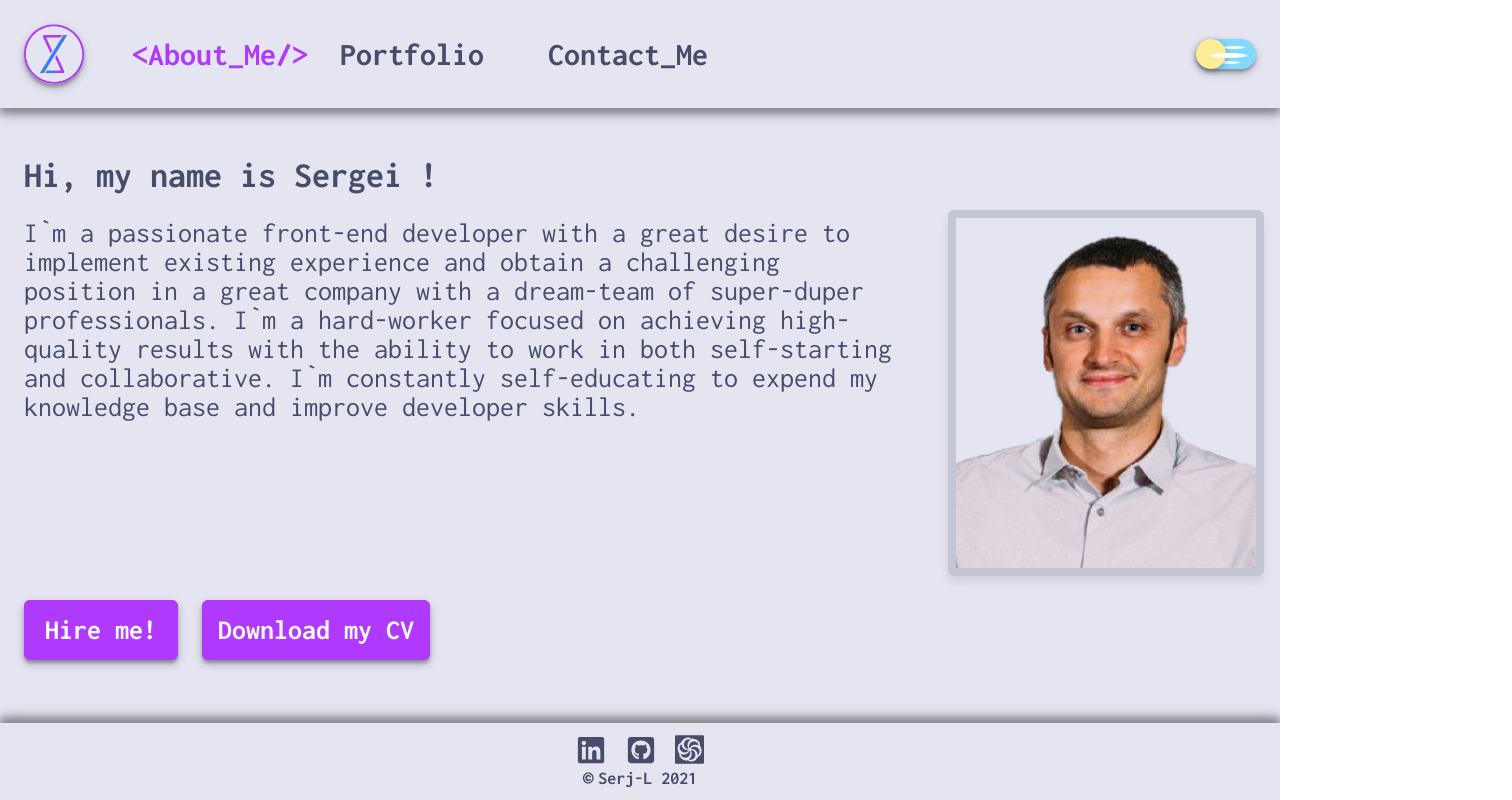
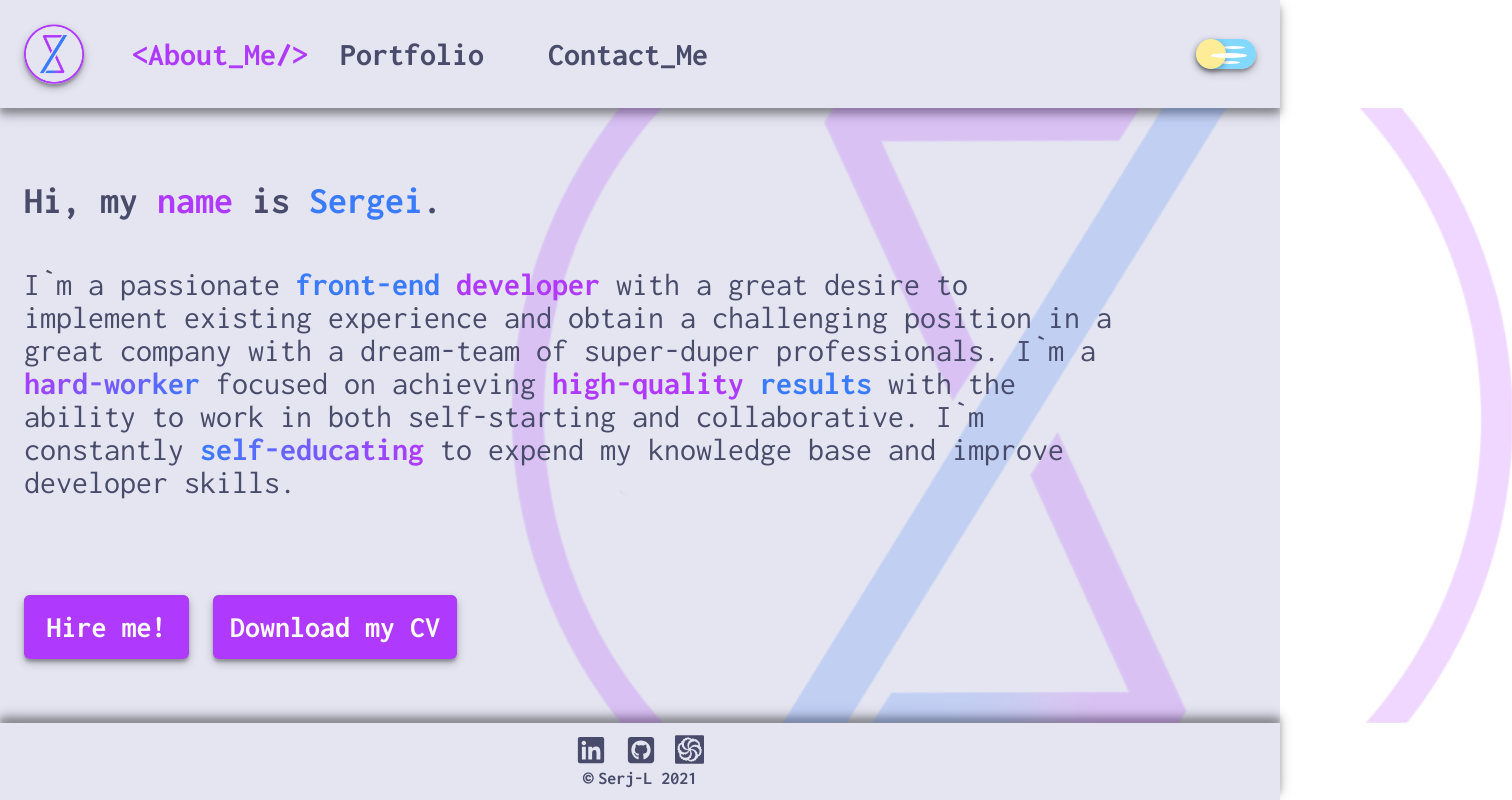
Before and after one commit to Serj-L/Profile, a React (Create React App) app: page / in a window 1280 px wide. Shown: the whole page, 1512 px wide, since content can reach past the window. Built offline with nearby package versions, Linux system fonts and the light colour scheme; no server answers.

Commit message:
redesign About page, fix bug with like projects when connection is lost

```diff
--- a/package.json
+++ b/package.json
@@ -2,6 +2,7 @@
   "name": "serj_l-profile",
   "version": "0.1.0",
   "private": true,
+  "homepage": "https://serj-l.github.io/Profile",
   "dependencies": {
     "@reduxjs/toolkit": "^1.6.2",
     "@testing-library/jest-dom": "^5.15.0",
@@ -25,6 +26,8 @@
   "scripts": {
     "start": "react-scripts start",
     "build": "react-scripts build",
+    "predeploy": "npm run build",
+    "deploy": "gh-pages -d build",
     "eject": "react-scripts eject",
     "eslint": "eslint --ext .js,.jsx,.ts,.tsx src"
   },
@@ -45,5 +48,8 @@
       "last 1 firefox version",
       "last 1 safari version"
     ]
+  },
+  "devDependencies": {
+    "gh-pages": "^3.2.3"
   }
 }
--- a/src/App.module.css
+++ b/src/App.module.css
@@ -125,3 +125,17 @@
     padding: 1rem;
   }
 }
+
+@media (max-width: 576px) {
+  .headerContentWrapper {
+    padding: 0.5rem;
+  }
+
+  .headerLogoImg {
+    width: 50px;
+  }
+
+  .footer {
+    padding: 0.5rem;
+  }
+}
--- a/src/api/Firebase.ts
+++ b/src/api/Firebase.ts
@@ -44,12 +44,7 @@ export const getBlobFromDb = async (filePath: string): Promise<Blob> => {
 
 export const getProjectsFromDb = async () => {
   const projects = await getDoc(doc(dataBase, 'portfolio', 'projects'));
-
   return projects.data()?.list;
-};
-
-export const setProjectsToDb = async (projects: IProjectsFromDb[]) => {
-  await setDoc(doc(dataBase, 'portfolio' , 'projects'), { list: projects } );
 };
 
 export const changeProjectLikeInDb = async (projectId: string, isLiked: boolean) => {
--- a/src/components/Button/Button.module.css
+++ b/src/components/Button/Button.module.css
@@ -3,9 +3,9 @@
   min-width: 5.5em;
   font-family: var(--family);
   font-weight: var(--fw-bold);
-  line-height: 2;
+  line-height: 1;
   background-color: inherit;
-  padding: 0 0.5em;
+  padding: 0.5em;
   border-radius: var(--radius);
   border: 2px solid var(--clr-ui-border);
   cursor: pointer;
--- a/src/components/MainNavigation/MainNavigation.module.css
+++ b/src/components/MainNavigation/MainNavigation.module.css
@@ -73,7 +73,7 @@
     width: fit-content;
     height: fit-content;
     position: absolute;
-    top: 15px;
+    top: 25px;
     right: 85px;
     padding: 3em 2em;
     border-radius: var(--radius);
@@ -142,6 +142,13 @@
   }
 }
 
+@media (max-width: 576px) {
+  .navList {
+    top: 15px;
+    right: 80px;
+  }
+}
+
 @media (max-width: 372px) {
   .navList {
     padding: 3em 1em;
--- a/src/components/ProjectCards/ProjectCards.module.css
+++ b/src/components/ProjectCards/ProjectCards.module.css
@@ -189,16 +189,17 @@
 .projectLinksWrapper {
   display: flex;
   align-items: flex-start;
-  gap: 1rem;
+  gap: 0.75rem;
   padding-block: 1rem;
 }
 
 .projectLink {
-  min-width: 5.5em;
+  min-width: 6.5em;
   font-family: var(--family);
   font-weight: var(--fw-bold);
   color: var(--clr-white);
   text-align: center;
+  line-height: 1;
   background-color: var(--clr-main);;
   padding: 0.6em 0.5em;
   border-radius: var(--radius);
--- a/src/index.css
+++ b/src/index.css
@@ -9,6 +9,7 @@
   --fs-lg: 22px;
   --fs-xl: 28px;
   --fs-xxl: 32px;
+  --fs-xxxl: 38px;
   --fw-light: 300;
   --fw-normal: 400;
   --fw-bold: 700;
@@ -33,9 +34,7 @@
   --clr-ui-hover-dark: hsl(236, 9%, 61%);
 
   --clr-gradient: linear-gradient(135deg, var(--clr-accent), var(--clr-main));
-
-  /* breakpoints */
-  --scr-md: 768px;
+  --clr-gradient-reverse: linear-gradient(270deg, var(--clr-accent), var(--clr-main));
 
   /* other */
   --radius: 6px;
--- a/src/pages/AboutMePage/AboutMePage.module.css
+++ b/src/pages/AboutMePage/AboutMePage.module.css
@@ -1,81 +1,75 @@
-.container {
+.contentWrapper {
   flex-grow: 1;
-
+  position: relative;
+  margin-block: -1.5rem;
+  padding-block: 1.5rem;
 }
 
-.contentWrapper {
-  display: flex;
-  justify-content: space-between;
-  gap: 4rem;
-  animation: fadeRight 1.5s;
+.contentWrapper::after {
+  content: '';
+  position: absolute;
+  top: 0;
+  right: -20vw;
+  width: 100%;
+  height: 100%;
+  background: url('../../images/MyLogo.png') right center / 1000px no-repeat;
+  opacity: 0;
+  animation: bgFadeIn 1.5s ease 1.5s forwards;
+}
+
+.mainClrTxt,
+.accentClrTxt,
+.gradientClrTxt,
+.gradientRevClrTxt {
+  font-weight: var(--fw-bold);
+}
+
+.mainClrTxt {
+  color: var(--clr-main);
+}
+
+.accentClrTxt {
+  color: var(--clr-accent);
+}
+
+.gradientClrTxt {
+  color: transparent;
+  background: var(--clr-gradient);
+  background-clip: text;
+}
+
+.gradientRevClrTxt {
+  color: transparent;
+  background: var(--clr-gradient-reverse);
+  background-clip: text;
 }
 
 .title {
+  font-size: var(--fs-xxxl);
+  margin: 0;
+  padding: 3rem 0;
   animation: fadeLeft 1s;
 }
 
 .text {
-  font-size: var(--fs-xl);
+  max-width: 1100px;
+  font-size: var(--fs-xxl);
   margin: 0;
-}
-
-.visualContentWrapper {
+  animation: fadeRight 1.5s;
   position: relative;
-  flex: 1 0 300px;
-  min-height: 350px;
-  font-size: 4rem;
-  line-height: 0;
-}
-
-.visualContentWrapper::before {
-  content: '';
-  position: absolute;
-  top: -0.125em;
-  left: -0.125em;
-  width: calc(100% + calc(0.125em * 2));
-  height: calc(100% + calc(0.125em * 2));
-  border: 0.125em solid var(--clr-accent);
-  border-radius: var(--radius);
-  box-shadow: inset 0 0 0.5em 0 var(--clr-accent), 0 0 0.5em 0 var(--clr-accent);
-}
-
-.visualContentWrapper[data-is-neon='true']::after {
-  pointer-events: none;
-  content: '';
-  position: absolute;
-  background: var(--clr-accent);
-  top: 75%;
-  left: 0;
-  width: 100%;
-  height: 100%;
-  transform: perspective(1em) rotateX(30deg) scale(1, 0.35);
-  filter: blur(1.5em);
-}
-
-.visualContentWrapper[data-is-neon='true'][data-is-neon-animate='true']::before {
-  animation: neon 1.5s forwards;
-}
-.visualContentWrapper[data-is-neon='true'][data-is-neon-animate='true']::after {
-  animation: neonShadow 1.5s forwards;
-}
-
-.visualContentWrapper[data-is-neon='false'][data-is-neon-animate='true']::before {
-  animation: neonOff 1.5s forwards;
-}
-
-.aboutMeImg {
-  width: auto;
-  height: auto;
+  z-index: 1;
 }
 
 .buttonWrapper {
   display: flex;
   align-items: center;
+  flex-wrap: wrap;
   gap: 1.5rem;
-  padding-top: 2rem;
+  padding: 6rem 0 2rem;
   animation: fadeUp 1.5s ease-out;
 }
 
+/* load page animation */
 @keyframes fadeRight {
   from {
     opacity: 0;
@@ -113,74 +107,59 @@
   }
 }
 
-@keyframes neon {
-  0% {
-    border-color: var(--clr-border);
+@keyframes bgFadeIn {
+  from {
+    opacity: 0;
+  }
+  to {
     opacity: 0.2;
-  }
-  70% {
-    opacity: 0.9;
-  }
-  80% {
-    opacity: 0.1;
-  }
-  85% {
-    opacity: 0.8;
-  }
-  87% {
-    opacity: 0.2;
-  }
-  90% {
-    opacity: 0.4;
-  }
-  95% {
-    opacity: 0.7;
-  }
-  97% {
-    opacity: 0.3;
-  }
-  100% {
-    opacity: 0.8;
   }
 }
 
-@keyframes neonShadow {
-  0% {
-    opacity: 0;
+/* adaptive */
+@media (max-width: 1230px) {
+  .contentWrapper{
+    margin-block: -1.2rem;
   }
-  70% {
-    opacity: 0.5;
-  }
-  80% {
-    opacity: 0.03;
-  }
-  85% {
-    opacity: 0.2;
-  }
-  87% {
-    opacity: 0.07;
-  }
-  90% {
-    opacity: 0.25;
-  }
-  95% {
-    opacity: 0.3;
-  }
-  97% {
-    opacity: 0.1;
-  }
-  100% {
-    opacity: 0.3;
+  .contentWrapper::after {
+    right: -25vw;
+    filter: blur(5px);
   }
 }
 
-@keyframes neonOff {
-  0% {
-    opacity: 0.8;
-  }
-  100% {
-    opacity: 0.2;
-    border-color: var(--clr-border);
-    box-shadow: var(--shadow-md);
+@media (max-width: 1040px) {
+  .contentWrapper::after {
+    background-position: left;
   }
 }
+
+@media (max-width: 992px) {
+  .contentWrapper::after {
+    right: -20vw;
+  }
+
+  .title {
+    padding: 1rem 0 2rem;
+  }
+
+  .buttonWrapper {
+    padding: 4rem 0 0.75rem;
+  }
+
+}
+
+@media (max-width: 630px) {
+  .contentWrapper::after {
+    right: -5vw;
+  }
+}
+
+@media (max-width: 592px) {
+  .title {
+    padding: 0 0 2rem;
+  }
+
+  .buttonWrapper {
+    padding: 2.5rem 0 0.75rem;
+  }
+}
--- a/src/pages/AboutMePage/AboutMePage.tsx
+++ b/src/pages/AboutMePage/AboutMePage.tsx
@@ -7,7 +7,6 @@ import { useAppSelector, useAppDispatch } from '../../hooks/redux';
 import { getBlobFromDb } from '../../api/Firebase';
 
 import { Button } from '../../components';
-import myFoto from '../../images/MyFoto.png';
 
 import styles from './AboutMePage.module.css';
 
@@ -40,24 +39,15 @@ const AboutMePage: FC<AboutMePageProps> = ({
   };
 
   return (
-    <div className={styles.container}>
-      <h1 className={styles.title}>Hi, my name is Sergei !</h1>
-      <div className={styles.contentWrapper}>
-        <p className={styles.text}>
-          I`m a passionate front-end developer with a great desire to implement existing experience and obtain a challenging position in a great company with a dream-team of super-duper professionals. I`m a hard-worker focused on achieving high-quality results with the ability to work in both self-starting and collaborative. I`m constantly self-educating to expend my knowledge base and improve developer skills.
-        </p>
-        <div
-          className={styles.visualContentWrapper}
-          data-is-neon={themeType === ThemeTypes.DARK}
-          data-is-neon-animate={true}
-          style={{ background: `url(${myFoto}) top center / cover no-repeat` }}
-        >
-        </div>
-      </div>
+    <div className={styles.contentWrapper}>
+      <h1 className={styles.title}>Hi, my <span className={styles.accentClrTxt}>name</span> is <span className={styles.mainClrTxt}>Sergei</span>.</h1>
+      <p className={styles.text}>
+          I`m a passionate <span className={styles.mainClrTxt}>front-end</span> <span className={styles.accentClrTxt}>developer</span> with a great desire to implement existing experience and obtain a challenging position in a great company with a dream-team of super-duper professionals. I`m a <span className={styles.gradientClrTxt}>hard-worker</span> focused on achieving <span className={styles.accentClrTxt}>high-quality</span> <span className={styles.mainClrTxt}>results</span> with the ability to work in both self-starting and collaborative. I`m constantly <span className={styles.gradientRevClrTxt}>self-educating</span> to expend my knowledge base and improve developer skills.
+      </p>
       <div className={styles.buttonWrapper}>
         <Button
           title={'Hire me!'}
-          fontSize={28}
+          fontSize={30}
           isAccent={true}
           isShadow={true}
           isTransparent={themeType === ThemeTypes.DARK}
@@ -66,7 +56,7 @@ const AboutMePage: FC<AboutMePageProps> = ({
         />
         <Button
           title={isCVLoading ? 'Downloading CV...' : 'Download my CV'}
-          fontSize={28}
+          fontSize={30}
           isAccent={true}
           isShadow={true}
           isTransparent={themeType === ThemeTypes.DARK}
--- a/src/store/portfolioSlice.ts
+++ b/src/store/portfolioSlice.ts
@@ -100,7 +100,6 @@ const portfolioSlice = createSlice({
           ? { ...project, isLiked: isLiked }
           : project;
       });
-      state.isLoading = false;
       isLiked ? likedProjects.add(projectId) : likedProjects.delete(projectId);
       localStorage.setItem(LocalStorageKeys.LIKEDPROJECTS, likedProjects.size ? JSON.stringify(Array.from(likedProjects)) : '');
     });
```
Also changed, not shown: src/components/ProjectCards/ProjectCards.tsx (+9 -2 lines), src/images/MyFoto.png (deleted), 1 other file (tests, documents, lock files or other folders).
